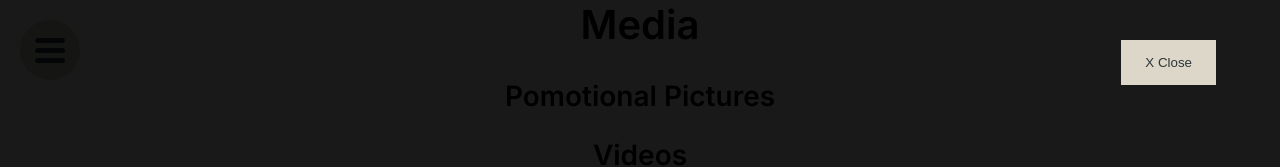
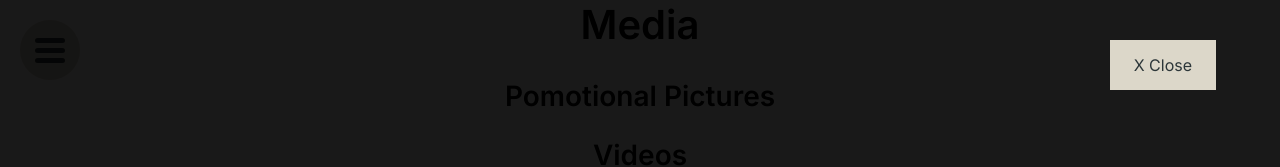
Before and after one commit to BradPreston/one-with-the-riverbed, a Next.js app: page /media in a window 1280 px wide. Both pictures are taken after a click on the picture 380 px from the left and 558 px from the top of the page. Shown: the top 167 px of the page. Built offline with nearby package versions, Linux system fonts and the light colour scheme.

Commit message:
fixed gallery modal button

```diff
--- a/pages/media.js
+++ b/pages/media.js
@@ -43,12 +43,12 @@ export default function Media() {
 			{activeImage ? (
 				<div className={styles.imageModal}>
 					<div className={styles.imageModalInner}>
-						<button
+						<div
 							className={styles.closeModal}
 							onClick={() => setActiveImage(null)}
 						>
 							X Close
-						</button>
+						</div>
 						<img src={activeImage.link}></img>
 					</div>
 				</div>
```
